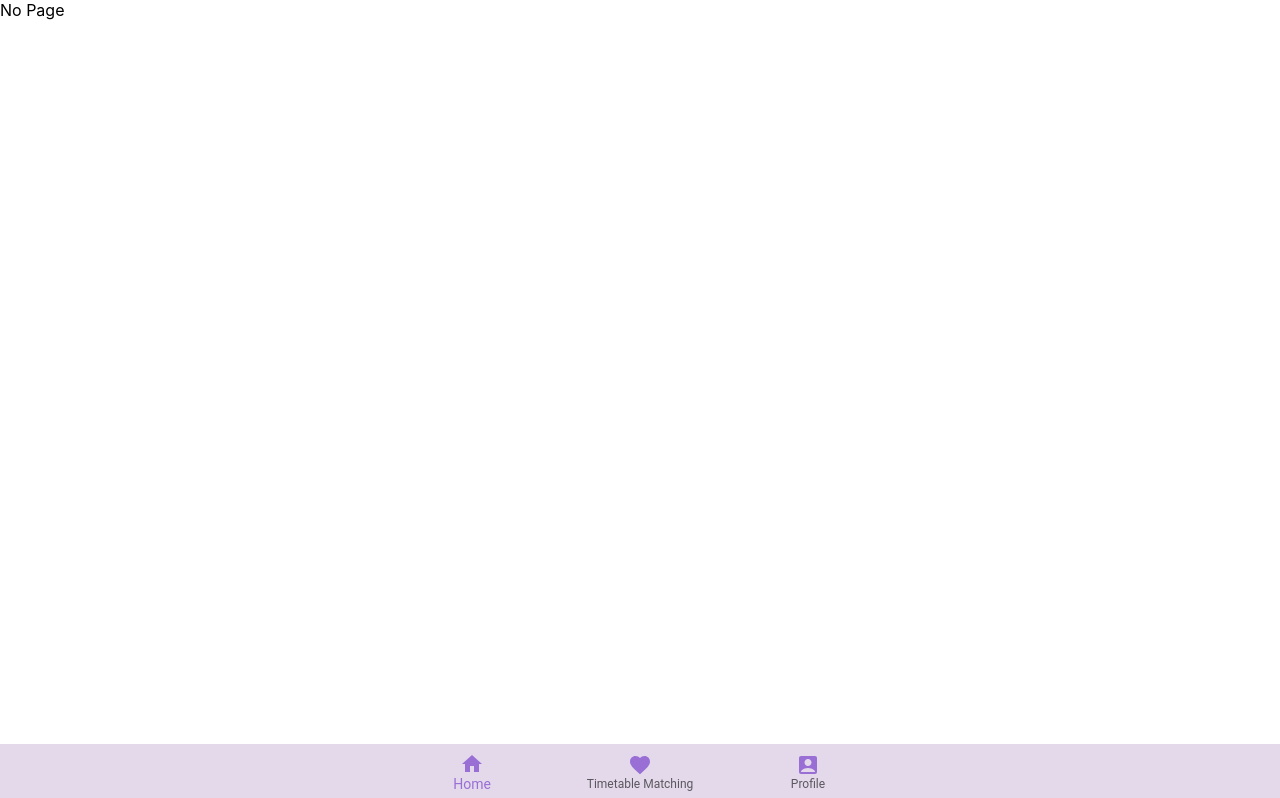
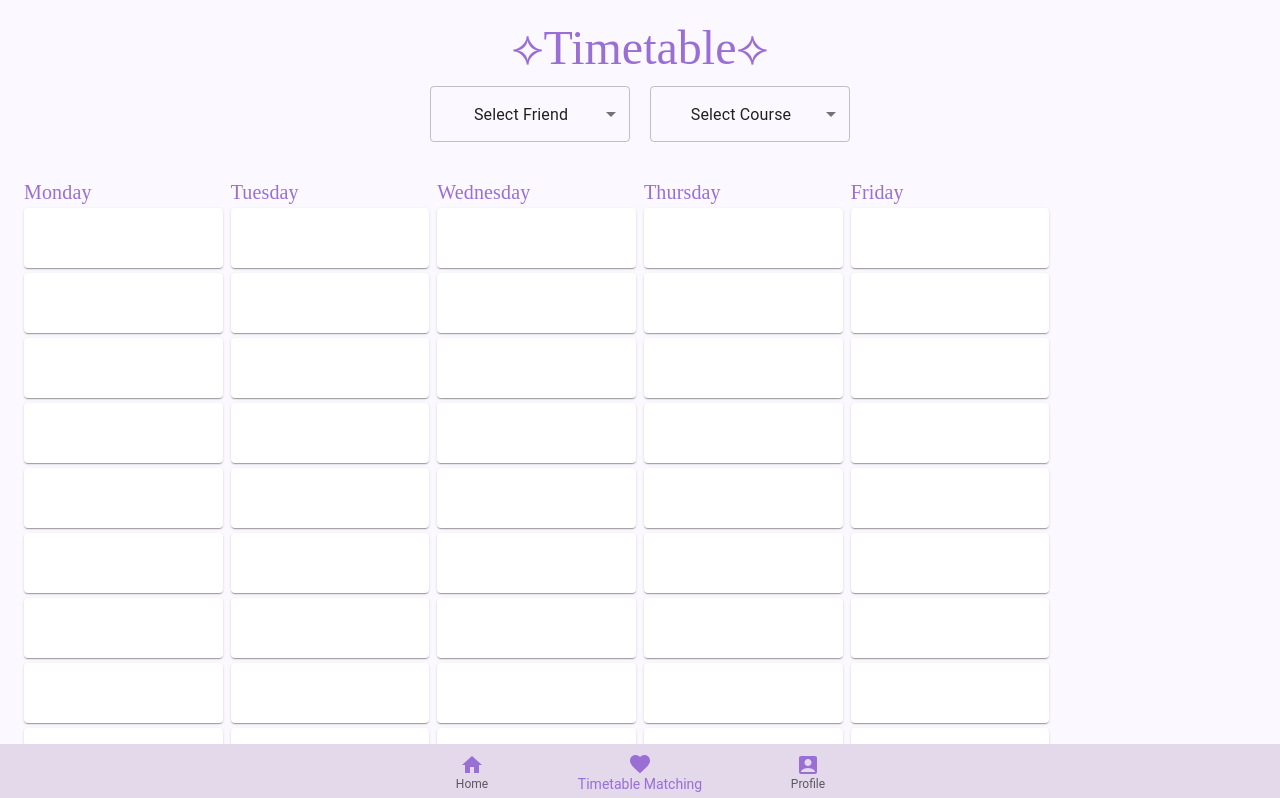
Before and after one commit to Quarter-645/UQutiesConnect, a React (Create React App) app in the folder userinterface/: page /timetable in a window 1280 px wide. Shown: the top 798 px of the page. Built offline with nearby package versions, Linux system fonts and the light colour scheme.

Commit message:
timetable example

```diff
--- a/userinterface/src/App.js
+++ b/userinterface/src/App.js
@@ -9,6 +9,7 @@ import {
   FriendProfile,
   FriendsList,
   AddFriend,
+  Timetable,
 } from "./pages";
 import { NavBar } from "./components";
 
@@ -27,6 +28,7 @@ function App() {
             <Route path="Friend" element={<FriendProfile />} />
             <Route path="Profile" element={<Profile />} />
             <Route path="friends-list" element={<FriendsList />} />
+            <Route path="timetable" element={<Timetable />} />
           </Route>
         </Routes>
       </BrowserRouter>
--- a/userinterface/src/components/NavBar.js
+++ b/userinterface/src/components/NavBar.js
@@ -8,7 +8,7 @@ import AccountBoxIcon from "@mui/icons-material/AccountBox";
 import AddIcon from "@mui/icons-material/Add";
 import HomeIcon from "@mui/icons-material/Home";
 
-const paths = ["/home", "/no-page", "/profile"];
+const paths = ["/home", "/timetable", "/profile"];
 
 function NavBar() {
   const [selectedPage, setSelectedPage] = useState(0);
--- a/userinterface/src/pages/Login.js
+++ b/userinterface/src/pages/Login.js
@@ -24,7 +24,9 @@ const Login = () => {
     if (isLoginSuccess) {
       navigate("/home");
     } else {
+      // console.error("Failed to login:", error);
       alert("Login failed!");
+      setLoginSuccess(false);
     }
   };
 
--- /dev/null
+++ b/userinterface/src/pages/Timetable.js
@@ -0,0 +1,157 @@
+import React, { useState } from "react";
+import {
+  Grid,
+  Button,
+  MenuItem,
+  Select,
+  Typography,
+  Paper,
+} from "@mui/material";
+import { useNavigate } from "react-router-dom";
+import CourseData from "../TempData/CourseCodes"; // Example data
+import FriendData from "../TempData/FriendData"; // Example data
+
+const Timetable = () => {
+  const [selectedFriend, setSelectedFriend] = useState("");
+  const [selectedCourse, setSelectedCourse] = useState("");
+  const navigate = useNavigate();
+
+  // Example function to handle timetable logic
+  const getCourseTimes = (course) => {
+    // Replace with actual logic to get course times
+    return [
+      {
+        day: "Monday",
+        start: 8,
+        end: 10,
+        color: "#FFB6C1",
+        code: "CS101",
+        location: "Building A",
+      },
+      // Add other times here
+    ];
+  };
+
+  const handleFriendChange = (event) => {
+    setSelectedFriend(event.target.value);
+    // Reset course selection when friend changes
+    setSelectedCourse("");
+  };
+
+  const handleCourseChange = (event) => {
+    setSelectedCourse(event.target.value);
+  };
+
+  const timetableData = selectedCourse ? getCourseTimes(selectedCourse) : [];
+
+  return (
+    <Grid
+      container
+      direction="column"
+      justifyContent="center"
+      alignItems="center"
+      spacing={3}
+      style={{
+        padding: "20px",
+        paddingBottom: "60px",
+        backgroundColor: "#FCF8FF",
+        minHeight: "100vh",
+      }}
+    >
+      <Grid item style={{ textAlign: "center" }}>
+        <Typography
+          variant="h3"
+          style={{ fontFamily: "Baloo Bhaijaan", color: "#996FD6" }}
+        >
+          ⟡Timetable⟡
+        </Typography>
+        <Select
+          value={selectedFriend}
+          onChange={handleFriendChange}
+          displayEmpty
+          sx={{ width: 200, margin: "10px" }}
+        >
+          <MenuItem value="" disabled>
+            Select Friend
+          </MenuItem>
+          {FriendData.map((friend) => (
+            <MenuItem key={friend.id} value={friend.id}>
+              {friend.name}
+            </MenuItem>
+          ))}
+        </Select>
+        <Select
+          value={selectedCourse}
+          onChange={handleCourseChange}
+          displayEmpty
+          sx={{ width: 200, margin: "10px" }}
+        >
+          <MenuItem value="" disabled>
+            Select Course
+          </MenuItem>
+          {selectedFriend &&
+            CourseData.filter(
+              (course) => course.friendId === selectedFriend
+            ).map((course) => (
+              <MenuItem key={course.id} value={course.id}>
+                {course.code}
+              </MenuItem>
+            ))}
+        </Select>
+      </Grid>
+
+      <Grid item container spacing={1} style={{ width: "100%" }}>
+        {["Monday", "Tuesday", "Wednesday", "Thursday", "Friday"].map((day) => (
+          <Grid item xs={2} key={day}>
+            <Typography
+              variant="h6"
+              style={{ fontFamily: "Baloo Bhaijaan", color: "#996FD6" }}
+            >
+              {day}
+            </Typography>
+            {[...Array(12).keys()].map((hour) => (
+              <Paper
+                key={hour}
+                style={{
+                  height: "50px",
+                  backgroundColor:
+                    timetableData.find(
+                      (time) => time.day === day && time.start === hour + 8
+                    )?.color || "#FFF",
+                  color: "#000",
+                  marginBottom: "5px",
+                  padding: "5px",
+                }}
+              >
+                {timetableData.find(
+                  (time) => time.day === day && time.start === hour + 8
+                ) ? (
+                  <>
+                    <div>
+                      {
+                        timetableData.find(
+                          (time) => time.day === day && time.start === hour + 8
+                        ).code
+                      }
+                    </div>
+                    <div>
+                      {
+                        timetableData.find(
+                          (time) => time.day === day && time.start === hour + 8
+                        ).location
+                      }
+                    </div>
+                  </>
+                ) : (
+                  <div>&nbsp;</div>
+                )}
+              </Paper>
+            ))}
+          </Grid>
+        ))}
+      </Grid>
+    </Grid>
+  );
+};
+
+export default Timetable;
--- a/userinterface/src/pages/index.js
+++ b/userinterface/src/pages/index.js
@@ -6,6 +6,7 @@ import Register from "./Register";
 import FriendProfile from "./FriendProfile";
 import AddFriend from "./AddFriend";
 import FriendsList from "./FriendsList";
+import Timetable from "./Timetable";
 
 export {
   NoPage,
@@ -16,4 +17,5 @@ export {
   FriendProfile,
   FriendsList,
   AddFriend,
+  Timetable,
 };
```
Also changed, not shown: userinterface/src/TempData/Courses.js (added, +36 -0 lines).
